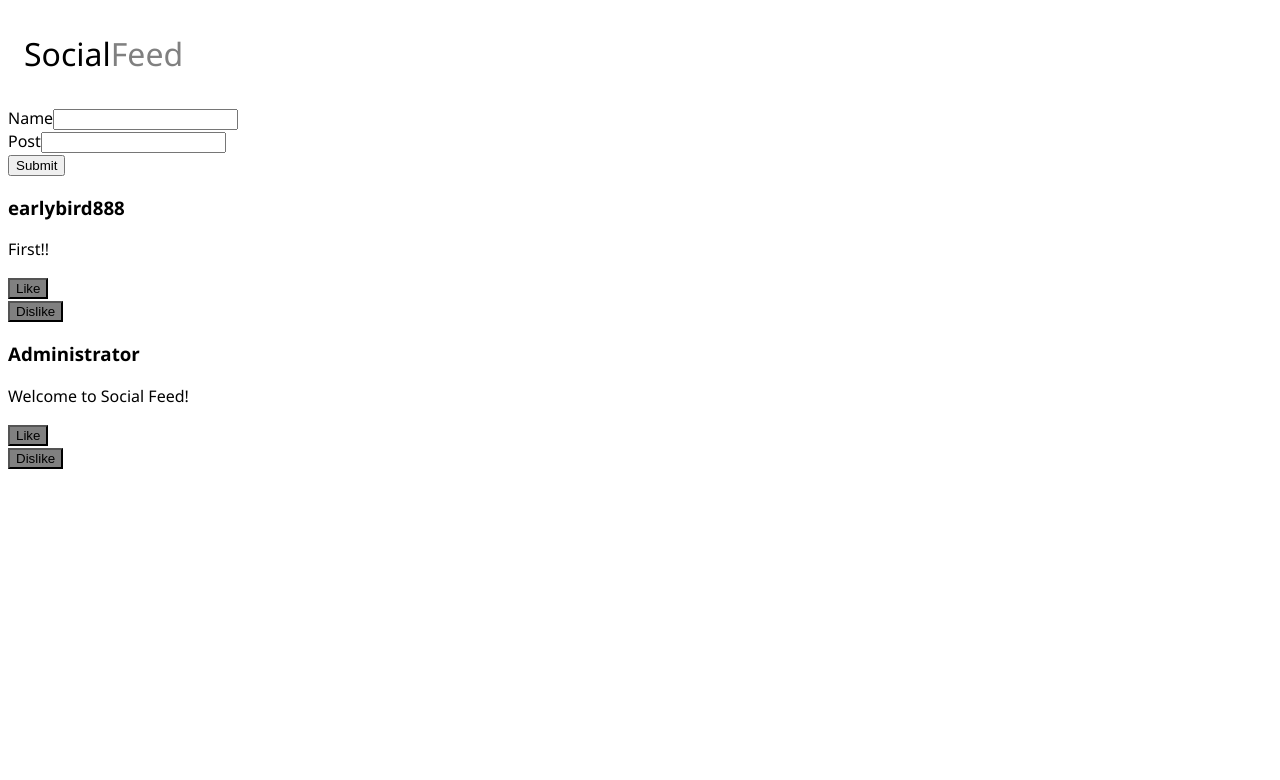
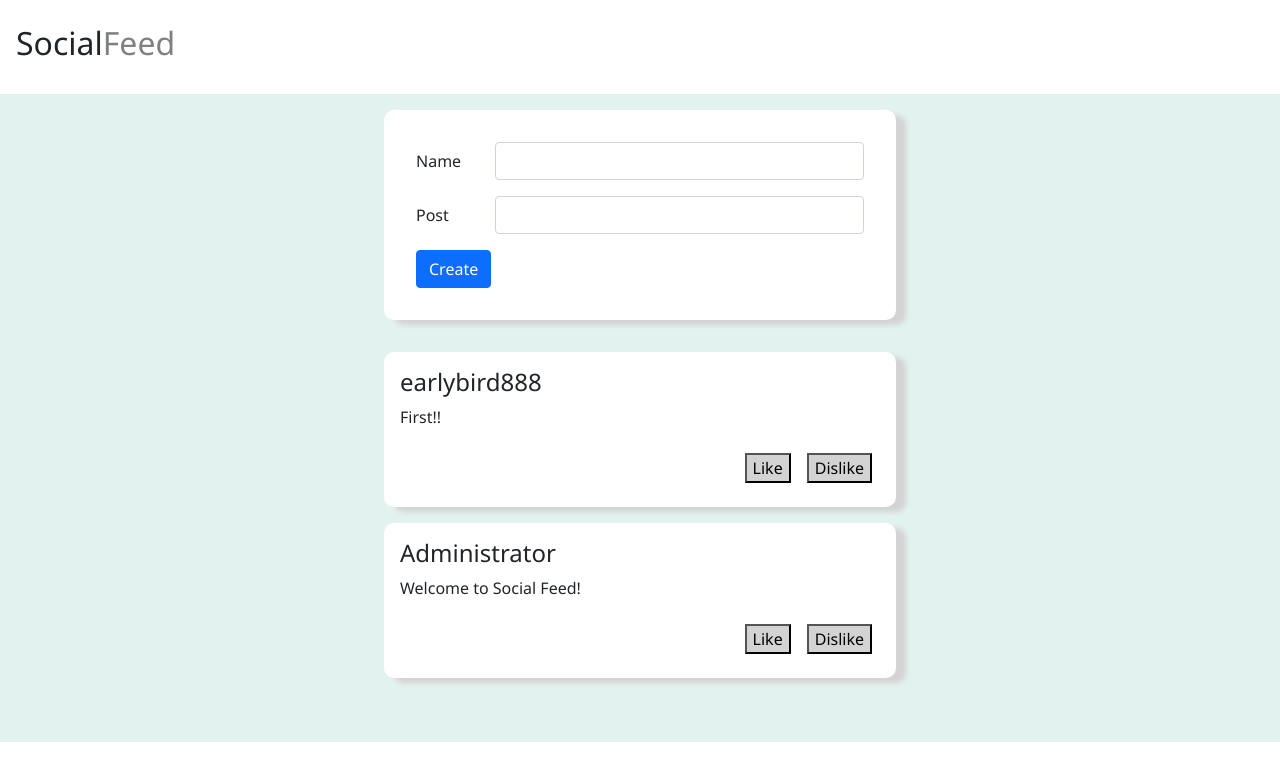
Before and after one commit to tjdanielson/social_feed, a React (Create React App) app: page / in a window 1280 px wide. Shown: the top 780 px of the page. Built offline with nearby package versions, Linux system fonts and the light colour scheme.

Commit message:
Add css styling to: CreatePost form, Social Feed backgroun, posts, update to like/dislike colors.

```diff
--- a/package.json
+++ b/package.json
@@ -6,6 +6,7 @@
     "@testing-library/jest-dom": "^5.16.3",
     "@testing-library/react": "^12.1.4",
     "@testing-library/user-event": "^13.5.0",
+    "bootstrap": "^5.1.3",
     "react": "^18.0.0",
     "react-dom": "^18.0.0",
     "react-scripts": "5.0.0",
--- a/src/App.js
+++ b/src/App.js
@@ -31,8 +31,12 @@ function App() {
   return (
     <div className='all-container'>
       <NavBar />
-      <CreatePost addNewPost={addNewPost}/>
-      <DisplayPosts posts={posts} />
+      <div className='content-container'>
+        <CreatePost addNewPost={addNewPost}/>
+        <div className="post-container">
+          <DisplayPosts posts={posts} />
+        </div>
+      </div>
     </div>
   );
 }
--- a/src/Components/CreatePost/CreatePost.jsx
+++ b/src/Components/CreatePost/CreatePost.jsx
@@ -18,15 +18,23 @@ const CreatePost = (props) => {
 
     return (
         <form onSubmit={handleSubmit}>
-            <div>
-                <label>Name</label>
-                <input type='text' value={name} onChange={(event) => setName(event.target.value)} />
+            <div className="form-container">
+                <div className="form-group row">
+                    <label className="col-sm-2 col-form-label">Name</label>
+                    <div className="col-sm-10">
+                        <input className="form-control" type='text' value={name} onChange={(event) => setName(event.target.value)} />
+                    </div>
+                </div>
+                    <div className="form-group row">
+                        <label className="col-sm-2 col-form-label">Post</label>
+                        <div className="col-sm-10">
+                            <input className="form-control" type='text' value={post} onChange={(event) => setPost(event.target.value)} />
+                        </div>
+                    </div>
+                    <div className="col-auto">
+                        <button className="btn btn-primary" type='submit'>Create</button>
+                    </div>
             </div>
-            <div>
-                <label>Post</label>
-                <input type='text' value={post} onChange={(event) => setPost(event.target.value)} />
-            </div>
-            <button type='submit'>Submit</button>
         </form>
      );
 }
--- a/src/Components/LikeDislikePost/LikeDislikePost.css
+++ b/src/Components/LikeDislikePost/LikeDislikePost.css
@@ -1,11 +1,11 @@
 .inactive{
-    background-color: gray;
+    background-color: lightgray;
 }
 
 .like-active{
-    background-color: green;
+    background-color: lightgreen;
 }
 
 .dislike-active{
-    background-color: red;
+    background-color: rgb(248, 90, 90);
 }
--- a/src/Components/LikeDislikePost/LikeDislikePost.jsx
+++ b/src/Components/LikeDislikePost/LikeDislikePost.jsx
@@ -5,6 +5,7 @@ const LikeDislikePost = (props) => {
 
     const [likeButtonClass, setLikeButtonClass] = useState('inactive');
     const [dislikeButtonClass, setDislikeButtonClass] = useState('inactive');
+
 
     function handleLikeClick(buttonValue){
         if(likeButtonClass === 'inactive'){
@@ -27,8 +28,8 @@ const LikeDislikePost = (props) => {
     debugger;
 
     return (
-        <div>
-            <div>
+        <div className="button-wrapper">
+            <div className='button-img'>
                 <button className={likeButtonClass} onClick={e => handleLikeClick(e.target.value)}>Like</button>
             </div>
             <div>
--- a/src/Components/Post/Post.jsx
+++ b/src/Components/Post/Post.jsx
@@ -1,16 +1,15 @@
 import React, {useState, useEffect} from 'react';
 import LikeDislikePost from '../LikeDislikePost/LikeDislikePost';
+
 
 const Post = (props) => {
 
 
     return (
-        <div>
-            <div>
-                <h3>{props.post.name}</h3>
-                <p>{props.post.post}</p>
-                <LikeDislikePost />
-            </div>
+        <div className="post">
+            <h4>{props.post.name}</h4>
+            <p>{props.post.post}</p>
+            <LikeDislikePost />
         </div>
      );
 
--- a/src/app.css
+++ b/src/app.css
@@ -15,3 +15,55 @@
     color: gray;
     font-size: 1em;
 }
+
+.content-container {
+    background-color: rgb(226, 242, 238);
+    padding-top: 1em;
+}
+
+.form-container {
+    background-color: white;
+    padding: 2em;
+    display: block;
+    align-items: center;
+    justify-content: center;
+    margin-right: 30%;
+    margin-left: 30%;
+    border-radius: 10px;
+    box-shadow: 10px 5px 5px lightgray;
+}
+
+.form-group {
+    margin: 1em;
+}
+
+.post-container {
+    display: block;
+    justify-content: center;
+    padding-top: 1em;
+    padding-bottom: 4em;
+}
+
+.post {
+    background-color: white;
+    border-radius: 10px;
+    box-shadow: 10px 5px 5px lightgray;
+    margin-right: 30%;
+    margin-left: 30%;
+    margin-top: 1em;
+    padding: 1em;
+}
+
+.button-wrapper {
+    display: flex;
+    justify-content: right;
+}
+
+.button-wrapper button {
+    margin: .5em;
+    background-image: './assets/thumbsup_gray.png';
+}
+
+.button-img img {
+    height: 100%;
+}
--- a/src/index.js
+++ b/src/index.js
@@ -1,6 +1,7 @@
 import React from 'react';
 import ReactDOM from 'react-dom';
 import App from './App';
+import 'bootstrap/dist/css/bootstrap.min.css';
 
 
 ReactDOM.render(
```
Also changed, not shown: 1 other file (tests, documents, lock files or other folders).
